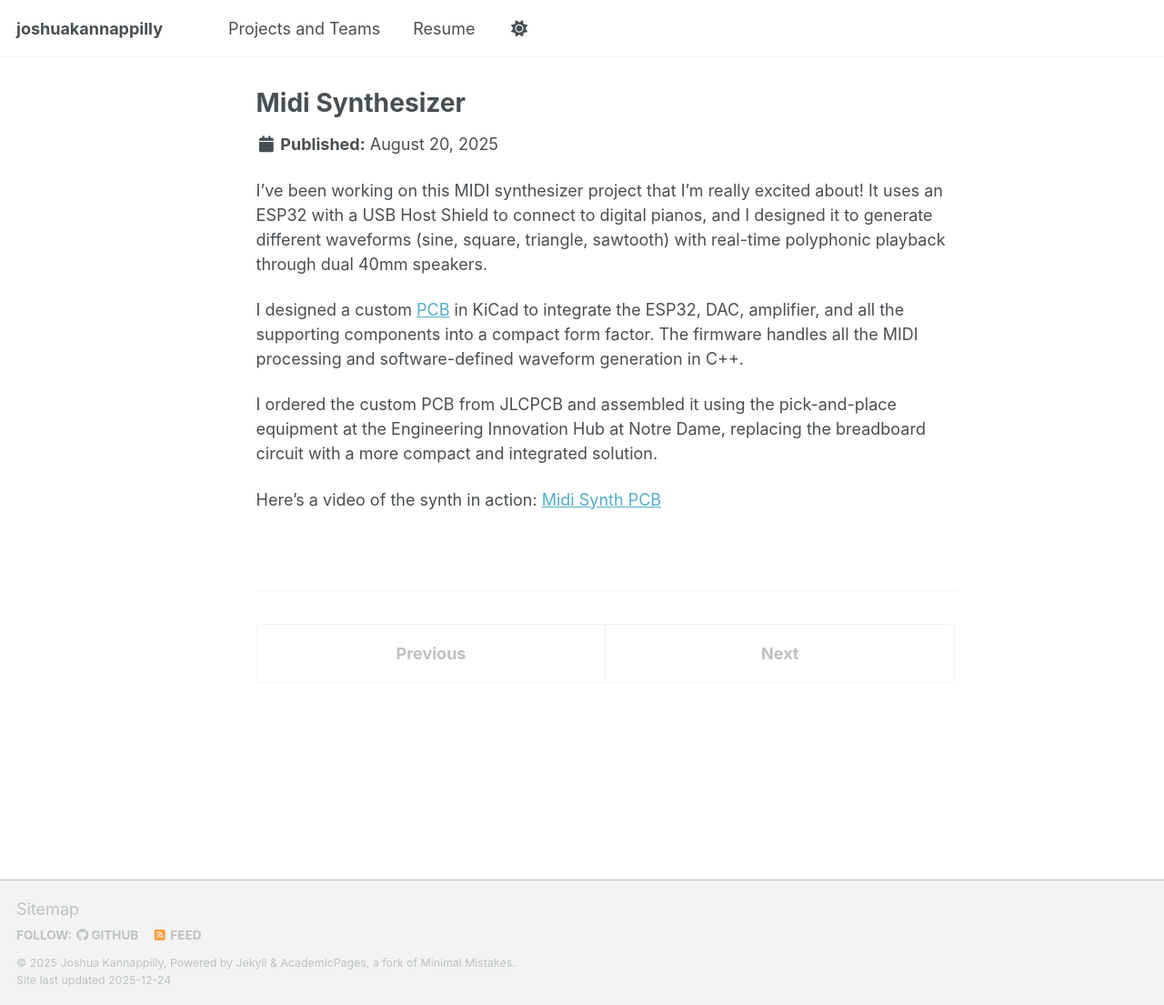
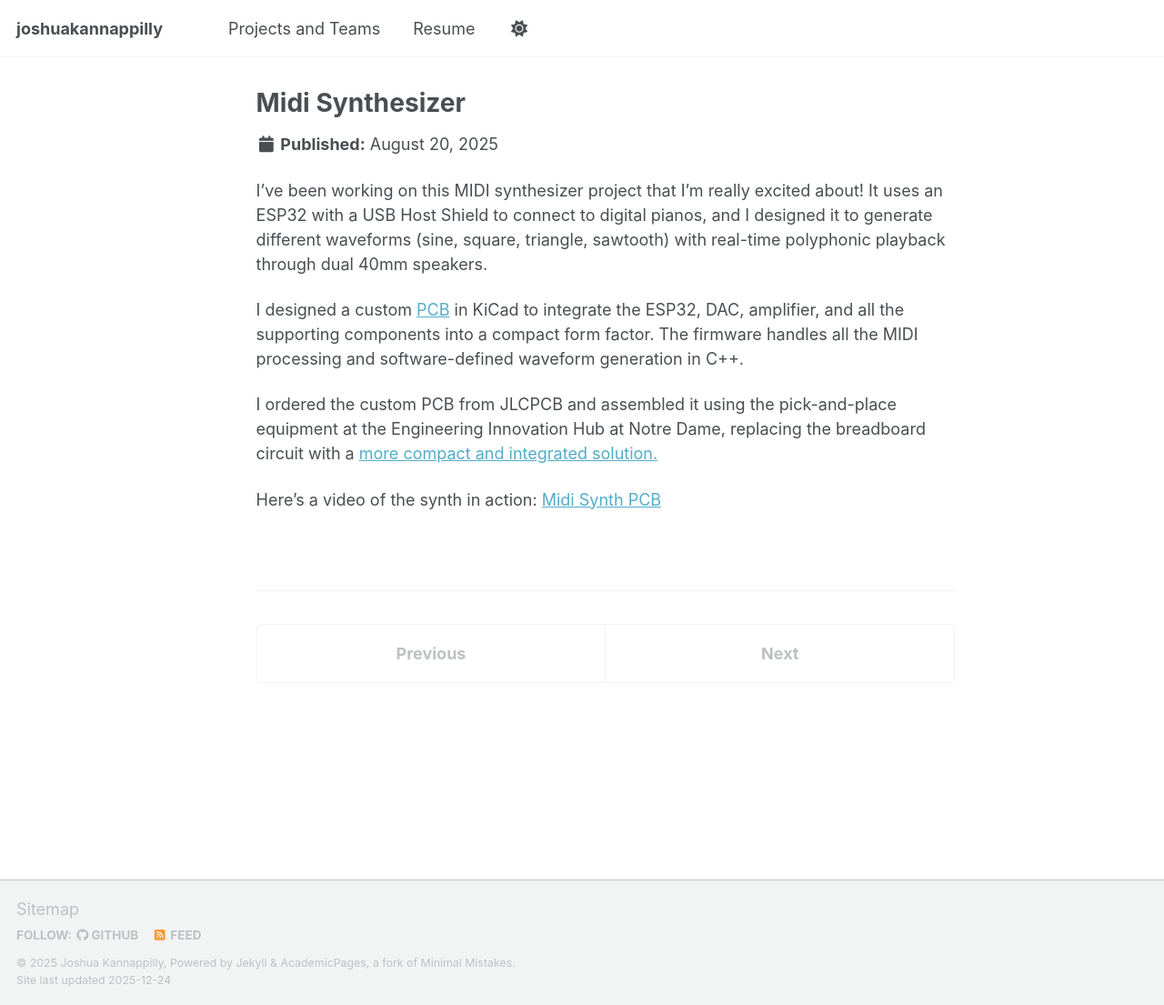
Before and after one commit to joshkanna/joshkanna.github.io, a Jekyll site: the page built from _project/midi.md, in a window 1280 px wide and 1105 px high. Shown: the whole window at 91% size. Built offline with Jekyll 4.4.1, drawn with Linux system fonts in a browser that asks for light colours; a script that is not in the unit is left out; part of the change alters nothing that is shown.

```diff
--- a/_project/midi.md
+++ b/_project/midi.md
@@ -11,6 +11,6 @@ I've been working on this MIDI synthesizer project that I'm really excited about
 
 I designed a custom [PCB](midi_PCB.png) in KiCad to integrate the ESP32, DAC, amplifier, and all the supporting components into a compact form factor. The firmware handles all the MIDI processing and software-defined waveform generation in C++.
 
-I ordered the custom PCB from JLCPCB and assembled it using the pick-and-place equipment at the Engineering Innovation Hub at Notre Dame, replacing the breadboard circuit with a more compact and integrated solution.
+I ordered the custom PCB from JLCPCB and assembled it using the pick-and-place equipment at the Engineering Innovation Hub at Notre Dame, replacing the breadboard circuit with a [more compact and integrated solution.](midi_synth_system.jpeg)
 
 Here's a video of the synth in action: [Midi Synth PCB](midi_synth_pcb.mp4)
```
Also changed, not shown: _project/midi_synth_system.jpeg (added).
